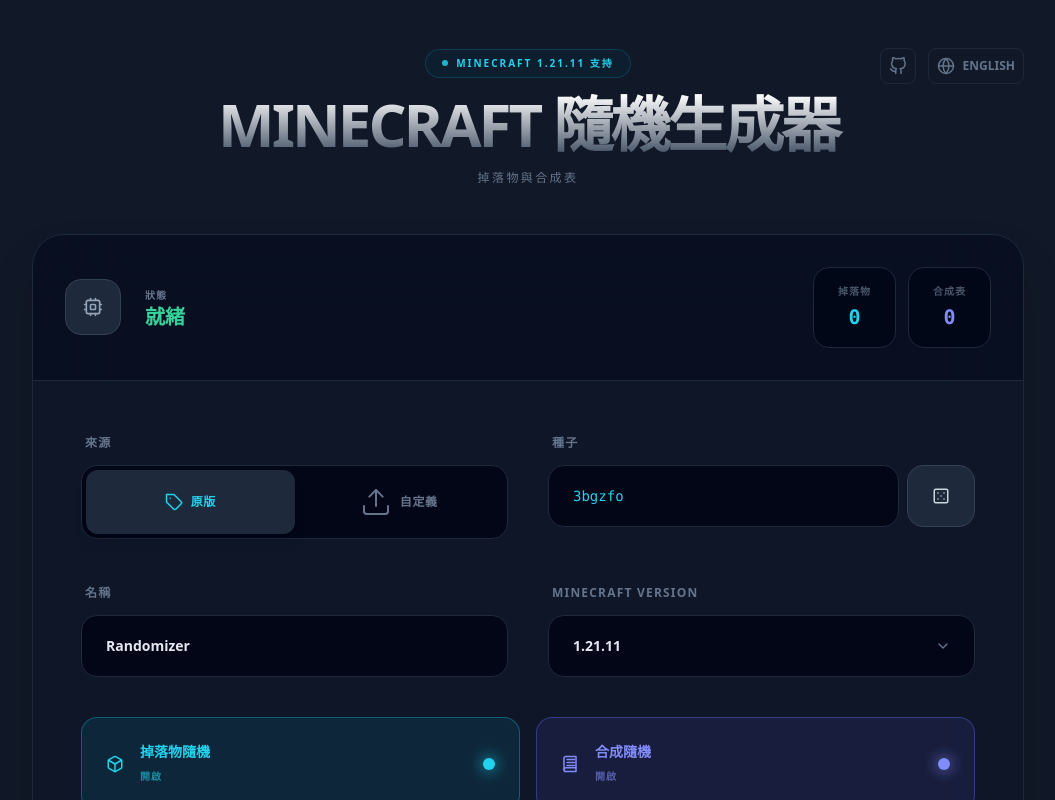
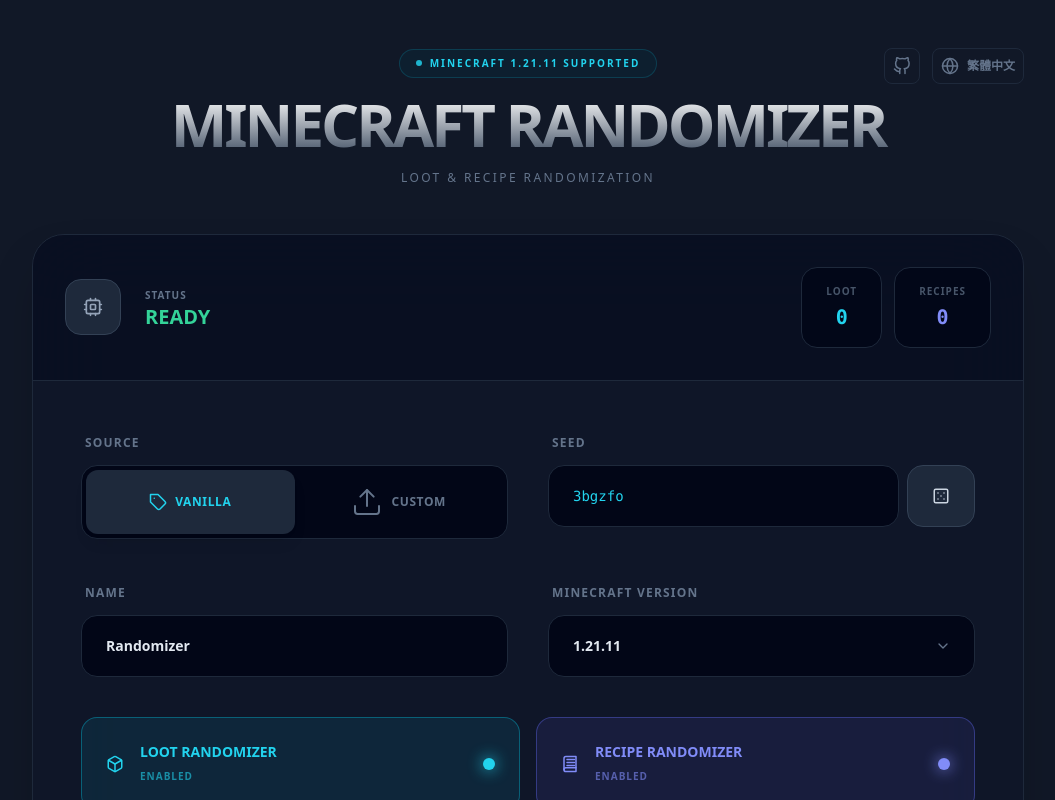
Before and after one commit to lailai1653265/random-drop-recipe, a React (Vite) app: page / in a window 1280 px wide. Shown: the top 800 px of the page, without its empty margins (112-1167 px from the left). Built offline with nearby package versions, Linux system fonts and the light colour scheme.

Commit message:
Update App.tsx

```diff
--- a/App.tsx
+++ b/App.tsx
@@ -47,7 +47,7 @@
 const App: React.FC = () => {
   const fileContentsMap = useRef<Map<string, { name: string, content: string, type: 'loot' | 'recipe' }>>(new Map());
 
-  const [lang, setLang] = useState<Language>('zh');
+  const [lang, setLang] = useState<Language>('en');
   const t = (key: keyof typeof translations['zh']) => translations[lang][key];
 
   const [config, setConfig] = useState<Omit<GeneratorConfig, 'customFiles'>>({
@@ -307,7 +307,7 @@
           >
             <div className="flex items-center gap-2">
               <Icons.Globe />
-              {lang === 'en' ? '中文' : 'ENGLISH'}
+              {lang === 'en' ? '繁體中文' : 'ENGLISH'}
             </div>
           </button>
         </div>
```
